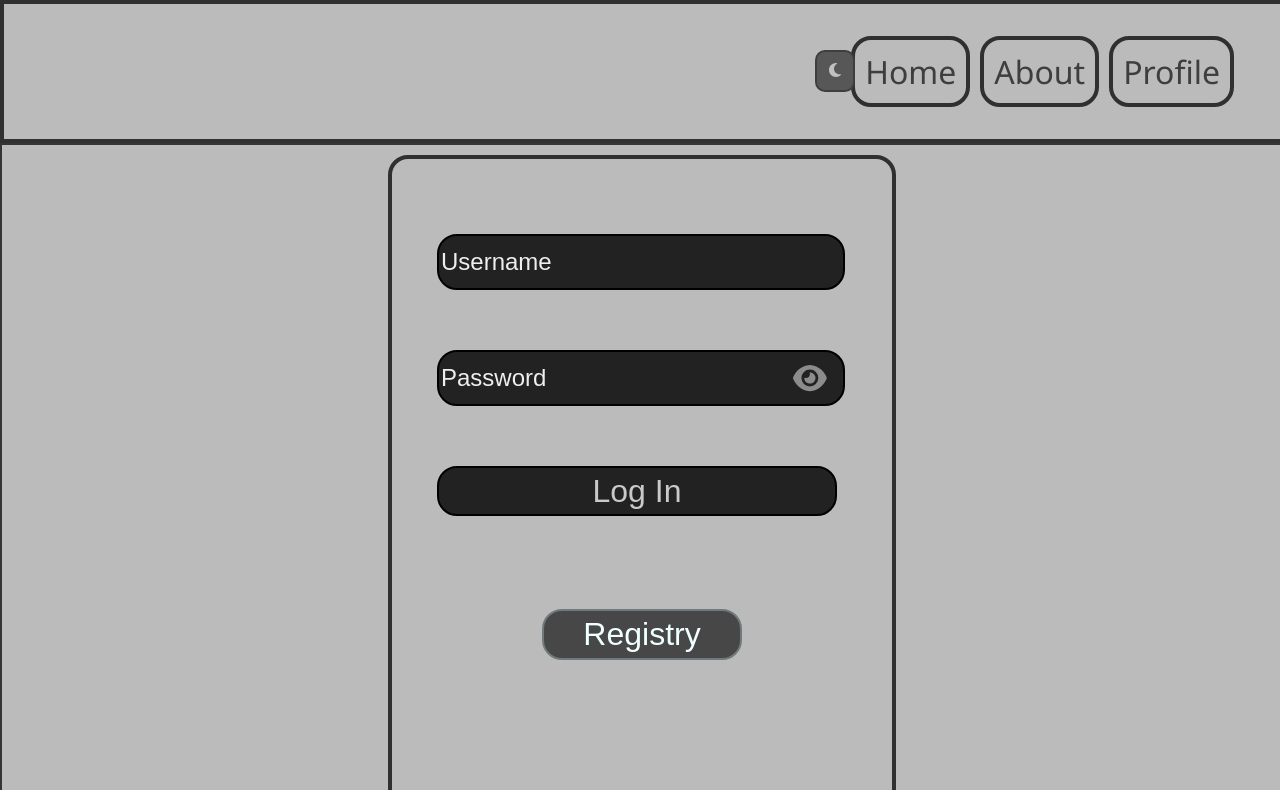
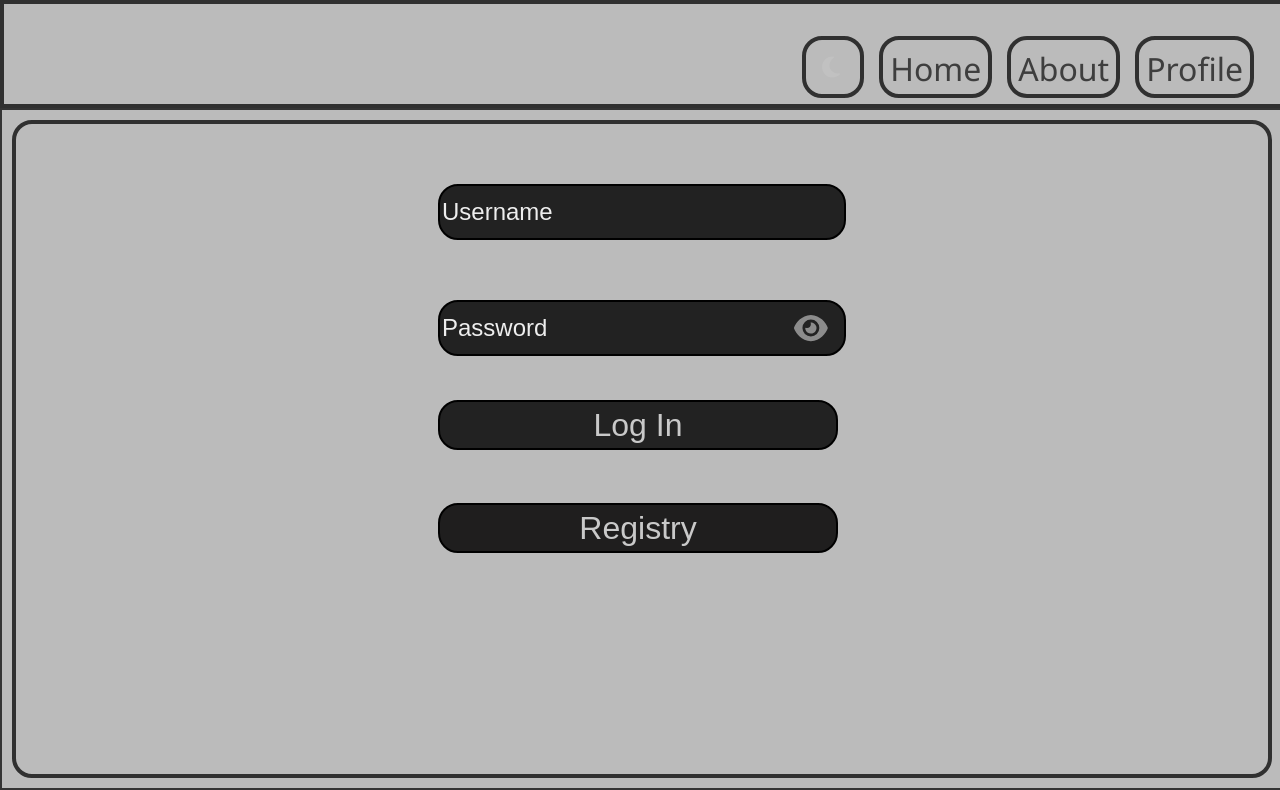
Before and after one commit to Kornellen/root, a React (Vite) app in the folder frontend/vite-app/: page /login in a window 1280 px wide. Shown: the top 790 px of the page. Built offline with nearby package versions, Linux system fonts and the light colour scheme.

Commit message:
CSS changes (flexbox and more)

```diff
--- a/frontend/vite-app/src/Routes/Layout.jsx
+++ b/frontend/vite-app/src/Routes/Layout.jsx
@@ -1,4 +1,3 @@
-import ThemeBtn from "../components/Buttons/ThemeBtn/ThemeBtn";
 import Footer from "../components/Footer/Footer";
 import Nav from "../components/Nav/Nav";
 
@@ -6,7 +5,6 @@ const Layout = () => {
   return (
     <div className="Layout">
       <Nav />
-      <ThemeBtn />
       <Footer />
     </div>
   );
--- a/frontend/vite-app/src/components/Buttons/ThemeBtn/ThemeBtn.css
+++ b/frontend/vite-app/src/components/Buttons/ThemeBtn/ThemeBtn.css
@@ -1,17 +1,16 @@
 .btn-theme {
-  border-radius: 10px;
-  top: 50px;
-  right: 425px;
-  position: absolute;
   padding: 10px;
-  width: 40px;
-  border: 2px solid #3e3e3e;
-  background-color: #575757;
+  width: 100%;
+  height: 100%;
+  border: transparent;
+  background-color: transparent;
   color: #c1c1c1;
-  font-size: 1rem;
-  transition: 1s;
+  font-size: 1.5rem;
 }
 
-.btn-theme:hover {
-  box-shadow: -2px -2px 5px black, 0 0 5px gray;
+.theme-btn {
+  width: 40px;
+  position: relative;
+  top: -5px;
+  left: -2px;
 }
--- a/frontend/vite-app/src/components/Nav/Nav.css
+++ b/frontend/vite-app/src/components/Nav/Nav.css
@@ -1,25 +1,30 @@
 nav {
+  display: flex;
+  justify-content: end;
+  flex-grow: 1;
+  flex-wrap: wrap;
   background-color: #242424;
   width: 100%;
+  height: 100px;
   border: 4px solid #303030;
 }
 
 nav > ul {
   display: flex;
   justify-content: end;
-  margin-right: 50px;
-  gap: 10px;
+  margin-right: 30px;
+  gap: 15px;
   list-style-type: none;
-}
-
-li:hover {
-  border-radius: 30px;
-  background-color: #656565;
 }
 
 nav > ul > li {
   transition: 2s ease-out;
   border-radius: 20px;
-  padding: 10px;
+  height: 40px;
+  padding: 7px;
   border: 4px solid #303030;
 }
+
+li:hover {
+  background-color: #656565;
+}
--- a/frontend/vite-app/src/components/Nav/Nav.jsx
+++ b/frontend/vite-app/src/components/Nav/Nav.jsx
@@ -1,5 +1,5 @@
-import { useEffect, useState } from "react";
 import "./Nav.css";
+import ThemeBtn from "../Buttons/ThemeBtn/ThemeBtn";
 import { Outlet, Link } from "react-router-dom";
 import { useTheme } from "../../Context/Theme";
 import { useLogged } from "../../Context/User";
@@ -12,6 +12,9 @@ const Nav = () => {
     <>
       <nav className={`theme-${theme}`}>
         <ul>
+          <li>
+            <ThemeBtn />
+          </li>
           <li>
             <Link to="/" className={`theme-${theme}`}>
               Home
--- a/frontend/vite-app/src/pages/Sign-In/Login.css
+++ b/frontend/vite-app/src/pages/Sign-In/Login.css
@@ -1,4 +1,5 @@
 .Login {
+  position: relative;
   border: 2px solid #353535;
   width: 100%;
   height: 100%;
@@ -7,15 +8,21 @@
   background-color: #2a2a2a;
 }
 
+.password-log {
+  position: relative;
+  height: 100px;
+}
+
 .pass-vis-btn {
+  position: absolute;
+  bottom: 0;
+  right: 20px;
+  width: 50px;
   border: transparent;
   background-color: transparent;
   color: #8c8c8c;
-  position: absolute;
-  bottom: 137px;
-  right: 35px;
   font-size: 30px;
-  padding: 3px;
+  padding: 4px;
 }
 
 .success {
@@ -23,6 +30,7 @@
 }
 
 input {
+  position: relative;
   margin: 10px;
   outline: none;
   border: 2px solid black;
@@ -37,48 +45,43 @@ input::placeholder {
 }
 
 .err {
+  font-size: 125%;
   color: #dc2020;
   text-align: center;
-  position: absolute;
-  bottom: 10px;
-  right: 40px;
   border: 2px dashed;
-  padding: 10px;
-  width: 400px;
+  border-radius: 20px;
+  padding: 4px;
+  width: 100%;
+  height: 20%;
 }
 
-.registry > button {
-  position: absolute;
-  transform: translate(150px, 450px);
+.reg-btn {
   font-size: 2rem;
-  border: 2px solid #707a7d;
-  padding: 5px;
-  width: 200px;
+  border: 2px solid #000000;
+  width: 400px;
+  margin-left: 10px;
+  height: 50px;
   border-radius: 20px;
-  color: azure;
-  transition: 2s ease-in-out;
-  background-color: #474747;
-}
-
-.registry > button:hover {
-  background-color: #2a2a2a;
+  color: #c9c9c9;
+  background-color: #1f1e1e;
 }
 
 .form-inputs {
-  position: absolute;
-  top: 15px;
-  left: 25px;
   padding: 10px;
   border-radius: 20px;
 }
 
 .LogForm {
+  display: flex;
+  flex-direction: row;
+  flex-grow: 1;
+  flex-wrap: wrap;
   margin: 10px;
   border-radius: 20px;
   background-color: #2a2a2a;
   position: relative;
   justify-content: center;
   border: 4px solid #303030;
-  width: 500px;
+  width: 100%;
   height: 650px;
 }
--- a/frontend/vite-app/src/pages/Sign-In/Login.jsx
+++ b/frontend/vite-app/src/pages/Sign-In/Login.jsx
@@ -112,7 +112,7 @@ const Login = () => {
               onChange={handleChange}
             />
           </div>
-          <div className="password">
+          <div className="password-log">
             <input
               type={showPass ? "text" : "password"}
               name="password"
@@ -120,7 +120,12 @@ const Login = () => {
               placeholder="Password"
               onChange={handleChange}
             />
-            <button onClick={handleClickPassShow} className="pass-vis-btn">
+
+            <button
+              onClick={handleClickPassShow}
+              type="button"
+              className="pass-vis-btn"
+            >
               {showPass ? (
                 <FontAwesomeIcon icon={faEyeSlash} />
               ) : (
@@ -131,12 +136,10 @@ const Login = () => {
           <div className="submit">
             <input type="submit" value="Log In" id="login" />
           </div>
-        </div>
-        <div className={err ? `error` : `success`}>
-          {err ? <p>Incorect Datas</p> : <p>Success</p>}
-        </div>
+          <br />
           <div className="registry">
             <button
+              className="reg-btn"
               value="Registry"
               onClick={(event) => {
                 event.preventDefault();
@@ -145,6 +148,10 @@ const Login = () => {
             >
               Registry
             </button>
+          </div>
+        </div>
+        <div className={err ? `error` : `success`}>
+          {err ? <p>Incorect Datas</p> : <p>Success</p>}
         </div>
         {errType && (
           <div className="err">
--- a/frontend/vite-app/src/pages/Sign-In/components/ErrInfo/ErrInfo.jsx
+++ b/frontend/vite-app/src/pages/Sign-In/components/ErrInfo/ErrInfo.jsx
@@ -1,5 +1,13 @@
+import { faBan } from "@fortawesome/free-solid-svg-icons";
+import { FontAwesomeIcon } from "@fortawesome/react-fontawesome";
+
 const ErrInf = (props) => {
-  return <p>{props.err}</p>;
+  return (
+    <p>
+      <FontAwesomeIcon icon={faBan} /> &nbsp;
+      {props.err}
+    </p>
+  );
 };
 
 export default ErrInf;
--- a/frontend/vite-app/src/pages/Sign-Up/Registry.css
+++ b/frontend/vite-app/src/pages/Sign-Up/Registry.css
@@ -1,9 +1,23 @@
 .Registry {
+  position: relative;
+  width: 100%;
+  height: 100%;
+  padding: 10px;
   display: flex;
   justify-content: center;
-  width: 100%;
-  padding: 10px;
-  background-image: linear-gradient(45deg, #2c2c2c, #525252);
+  flex: 1;
+}
+
+.password-reg {
+  height: 250px;
+}
+
+.reg-inputs {
+  display: flex;
+  flex-direction: column;
+  justify-content: center;
+  height: 100%;
+  width: 25%;
 }
 
 .pass-vis-btn-reg-rep,
@@ -23,8 +37,11 @@
 }
 
 .RegForm {
+  display: flex;
+  justify-content: center;
+  width: 100%;
+  height: 100%;
   border-radius: 20px;
-  background-image: linear-gradient(45deg, #525252, #161616);
   border: 5px solid #666666;
   padding: 5px;
 }
--- a/frontend/vite-app/src/pages/Sign-Up/Registry.jsx
+++ b/frontend/vite-app/src/pages/Sign-Up/Registry.jsx
@@ -58,6 +58,7 @@ const Registry = () => {
   return (
     <div className="Registry">
       <form onSubmit={handleSubmit} method="post" className="RegForm">
+        <div className="reg-inputs">
           <div className="username">
             <input
               type="text"
@@ -81,7 +82,7 @@ const Registry = () => {
             />
           </div>
 
-        <div className="password">
+          <div className="password-reg">
             <input
               type={showPass0 ? "text" : "password"}
               name="password"
@@ -94,6 +95,7 @@ const Registry = () => {
             <button
               onClick={handleClickPassShow0}
               className="pass-vis-btn-reg-pass"
+              type="button"
             >
               {showPass0 ? (
                 <FontAwesomeIcon icon={faEyeSlash} />
@@ -114,6 +116,7 @@ const Registry = () => {
             <button
               onClick={handleClickPassShow1}
               className="pass-vis-btn-reg-rep"
+              type="button"
             >
               {showPass1 ? (
                 <FontAwesomeIcon icon={faEyeSlash} />
@@ -125,6 +128,7 @@ const Registry = () => {
           <div className="submit">
             <input type="submit" value="Registry" />
           </div>
+        </div>
       </form>
     </div>
   );
```
Also changed, not shown: frontend/vite-app/src/components/Header/Header.css (added), frontend/vite-app/src/components/Header/Header.jsx (added), 1 other file (tests, documents, lock files or other folders). Lines whose indentation alone changed are shown as unchanged.
